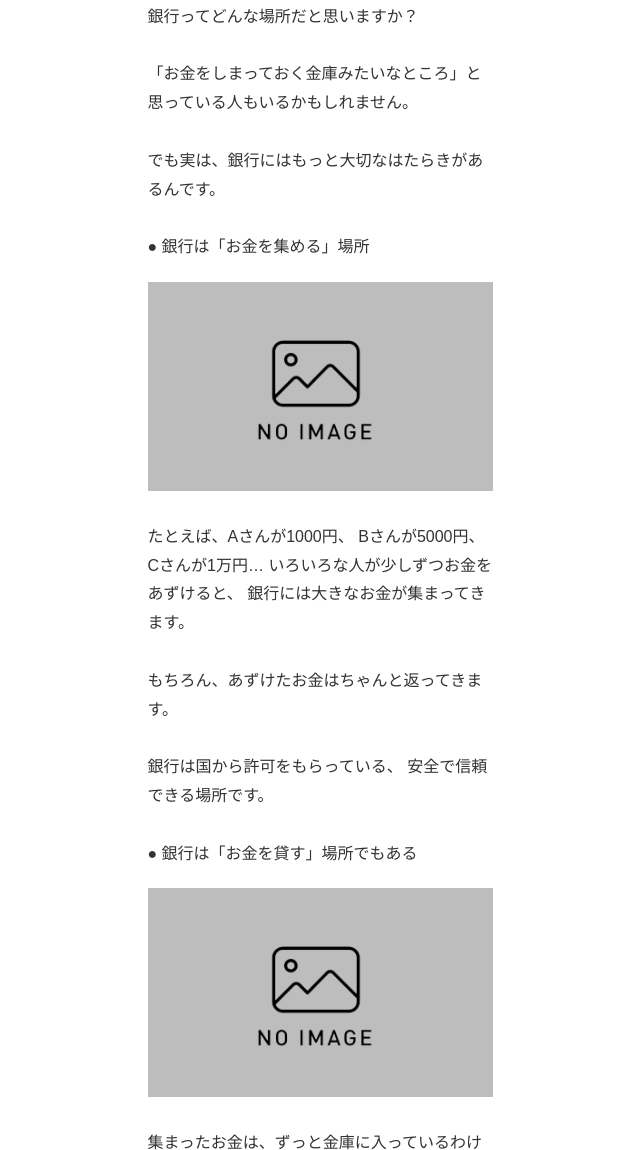
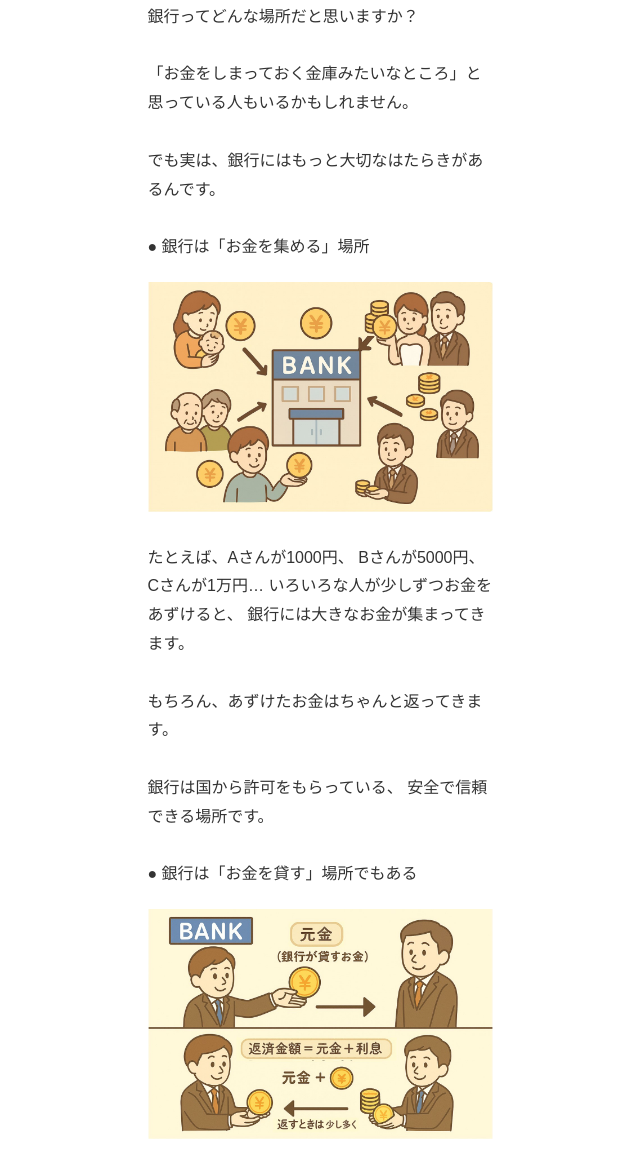
Before and after one commit to c3iird/level01-03, a plain HTML site: page index.html in a window 1280 px wide. Shown: the part 857-2007 px from the top of the page, without its empty margins (320-960 px from the left). Drawn offline with Linux system fonts and the light colour scheme.

Commit message:
Update index.html

```diff
--- a/index.html
+++ b/index.html
@@ -91,7 +91,7 @@
       銀行ってどんな場所だと思いますか？<br>&nbsp;<br>「お金をしまっておく金庫みたいなところ」と思っている人もいるかもしれません。<br>&nbsp;<br>でも実は、銀行にはもっと大切なはたらきがあるんです。<br>&nbsp;<br>● 銀行は「お金を集める」場所
     </div>
 
-    <img src="level01-03/noimage.png" alt="物々交換" class="content-image">
+    <img src="level01-03/01.jpg" alt="銀行にお金が集まる" class="content-image">
 
     <div class="text-block">
       たとえば、Aさんが1000円、
@@ -107,7 +107,7 @@ Bさんが5000円、Cさんが1万円…
 ● 銀行は「お金を貸す」場所でもある
     </div>
 
-    <img src="level01-03/noimage.png" alt="魚と服の交換" class="content-image">
+    <img src="level01-03/02.jpg" alt="金利" class="content-image">
 
     <div class="text-block">
       集まったお金は、ずっと金庫に入っているわけではありません。
@@ -125,7 +125,7 @@ Bさんが5000円、Cさんが1万円…
 ● あずけた人にも「おまけ」がつく
     </div>
 
-    <img src="level01-03/noimage.png" alt="お金でのやりとり" class="content-image">
+    <img src="level01-03/03.jpg" alt="どうして預けるのか" class="content-image">
 
     <div class="text-block">
       「では、お金をあずけた人には何があるのでしょうか？
@@ -139,7 +139,7 @@ Bさんが5000円、Cさんが1万円…
 大きくはふえませんが、たしかにふえます）
     </div>
 
-    <img src="level01-03/noimage.png" alt="ものの価値をはかる" class="content-image">
+    <img src="level01-03/04.jpg" alt="利子" class="content-image">
 
     <div class="text-block">
       ● 銀行は「お金の橋」
@@ -154,7 +154,7 @@ Bさんが5000円、Cさんが1万円…
 元気に働かせる手助けをしている場所なんです。
     </div>
 
-    <img src="level01-03/noimage.png" alt="お金の使い方" class="content-image">
+    <img src="level01-03/05.jpg" alt="お金の橋" class="content-image">
 
     <div class="text-block">
       ●あなたのお金が、社会の力に
```
